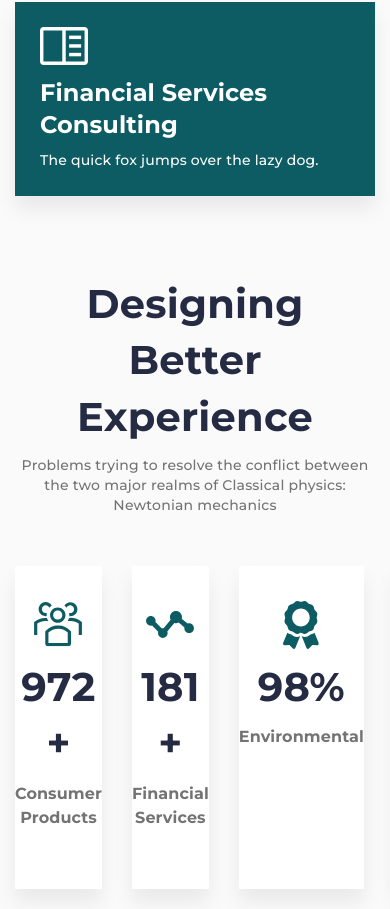
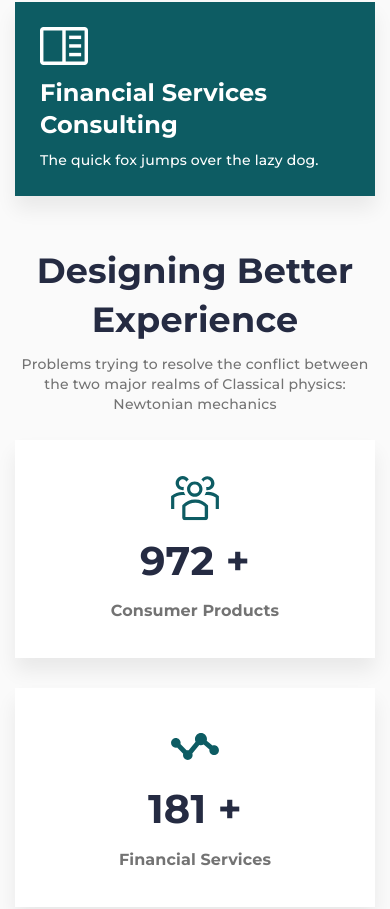
Before and after one commit to stasfr/html_practice_relvise, a plain HTML site: page index.html in a window 390 px wide. Shown: the part 1083-1992 px from the top of the page. Drawn offline with Linux system fonts and the light colour scheme.

Commit message:
advantages item adaptive

```diff
--- a/css/style.css
+++ b/css/style.css
@@ -189,6 +189,18 @@ body {
   letter-spacing: 0.2px;
   font-weight: 700;
   margin-bottom: 10px;
+}
+
+@media (max-width:767px) {
+  .header-block__title {
+    font-size: 30px;
+  }
+}
+
+@media (max-width:992px) {
+  .header-block__title {
+    font-size: 35px;
+  }
 }
 
 .header-block__sub-title {
@@ -448,22 +460,57 @@ body {
   padding-bottom: 80px;
 }
 
+@media (max-width:767px) {
+  .advantages {
+    padding-top: 30px;
+    padding-bottom: 30px;
+  }
+}
+
+@media (max-width:992px) {
+  .advantages {
+    padding-top: 50px;
+    padding-bottom: 50px;
+  }
+}
+
 .advantages__container {}
 
 .advantages__header {
   margin-bottom: 50px;
 }
 
+@media (max-width:767px) {
+  .advantages__header {
+    margin-bottom: 25px;
+  }
+}
+
 .advantages__body {
   display: flex;
+  flex-wrap: wrap;
   margin-left: -15px;
   margin-right: -15px;
+  margin-bottom: -30px;
 }
 
 .advantages__column {
   padding-left: 15px;
   padding-right: 15px;
+  margin-bottom: 30px;
   flex: 0 1 25%;
+}
+
+@media (max-width:1075px) {
+  .advantages__column {
+    flex: 0 1 50%;
+  }
+}
+
+@media (max-width:560px) {
+  .advantages__column {
+    flex: 0 1 100%;
+  }
 }
 
 .advantages__item {
```
